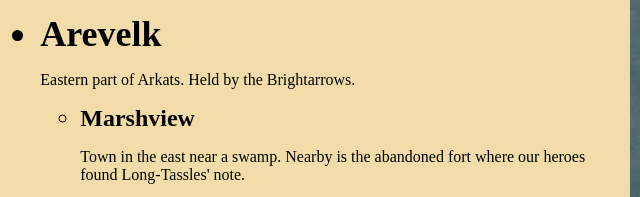
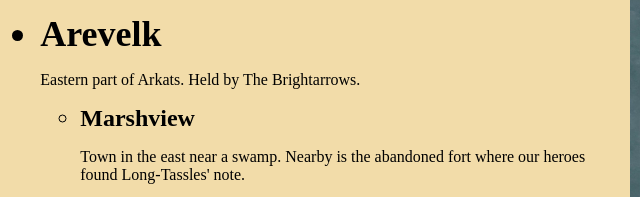
Before and after one commit to rfdolan/rfdolan.github.io, a plain HTML site: page dnd/locations.html in a window 1280 px wide. Shown: the part 245-442 px from the top of the page, 38-678 px from the left. Drawn offline with Linux system fonts and the light colour scheme.

Commit message:
Spelling update

```diff
--- a/dnd/locations.html
+++ b/dnd/locations.html
@@ -20,7 +20,7 @@
     <section id="words">
     <ul>
         <li id="big-list-heading">Arevelk</li>
-        <p>Eastern part of Arkats. Held by the Brightarrows.</p>
+        <p>Eastern part of Arkats. Held by The Brightarrows.</p>
         <ul>
             <li id="list-heading">Marshview</li>
             <p>Town in the east near a swamp. Nearby is the abandoned fort where our heroes found Long-Tassles' note.</p>
```
